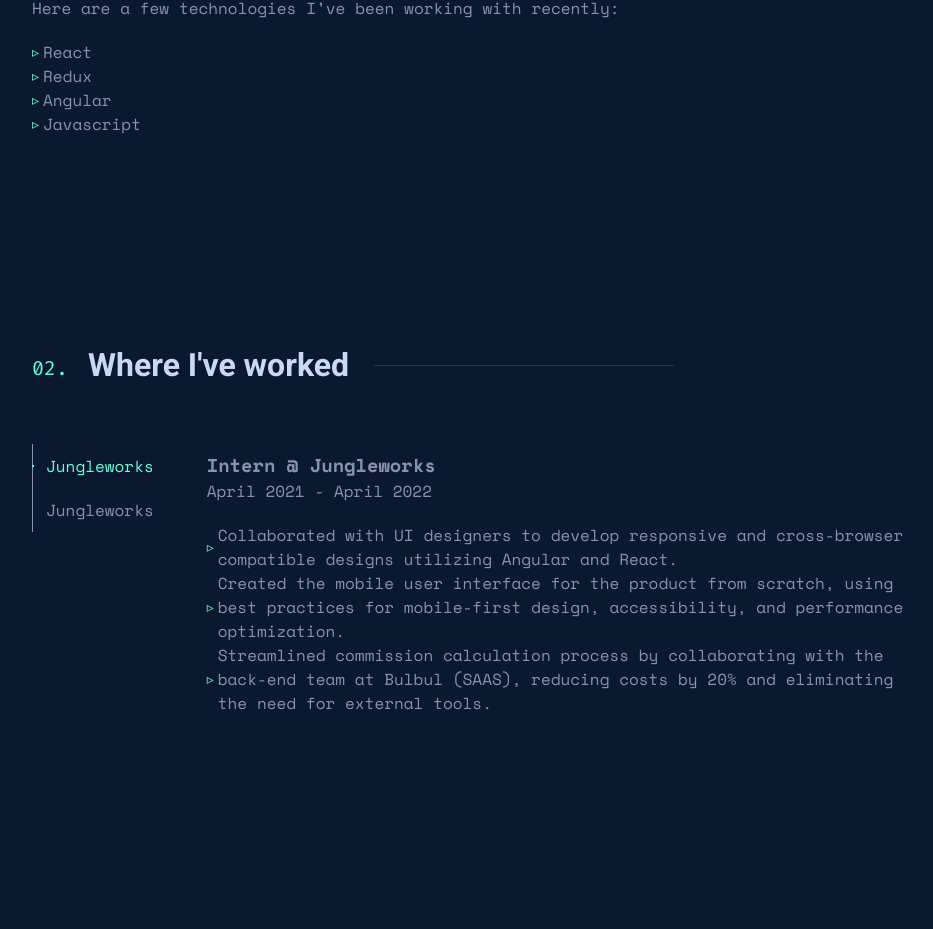
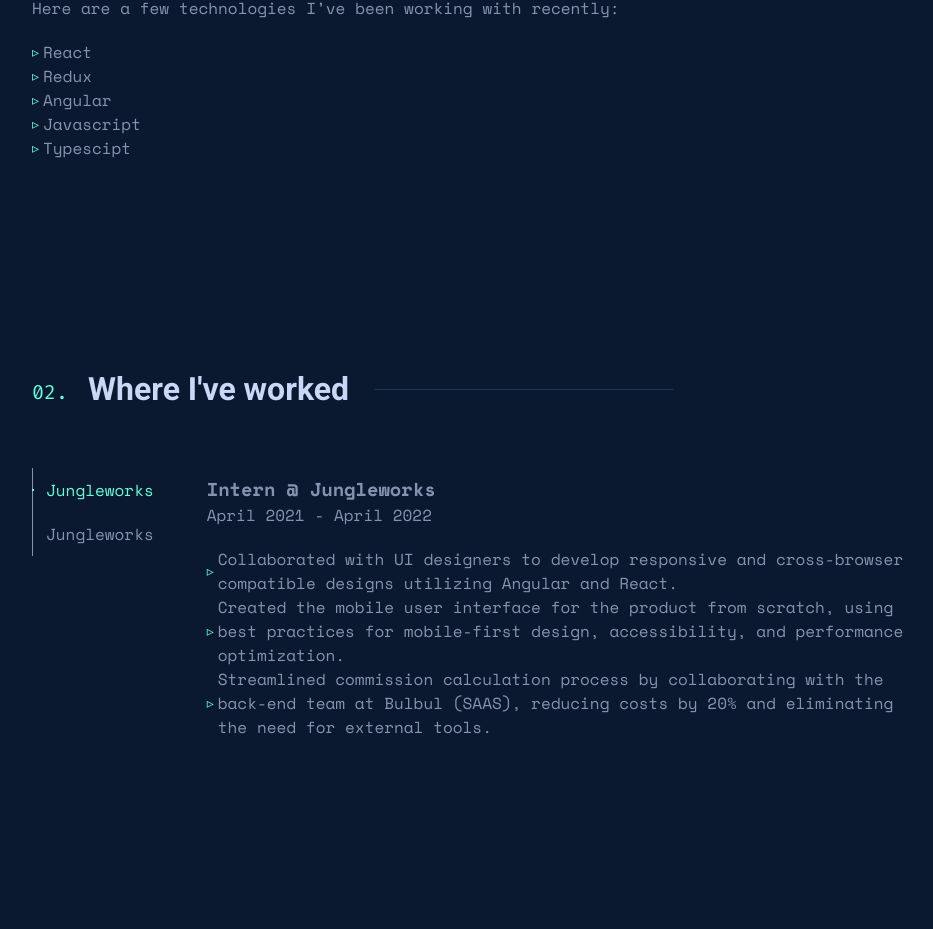
Before and after one commit to Css-Wizard98/portfolio, a React (Create React App) app: page / in a window 1280 px wide. Shown: the part 1380-2309 px from the top of the page, without its empty margins (158-1091 px from the left). Built offline with nearby package versions, Linux system fonts and the light colour scheme.

Commit message:
resume url changed

```diff
--- a/src/compoenent/profile.jsx
+++ b/src/compoenent/profile.jsx
@@ -133,7 +133,7 @@ const Profile = (props) => {
                 <div className={classes.fadeup} style={{ animationDelay: '1.1s' }}><h1 className={classes.heading1}>Ashish Jha.</h1></div>
                 <div className={classes.fadeup} style={{ animationDelay: '1.2s' }}><h1 style={{ color: '#8892b0' }} className={classes.heading1}>I build things for the web.</h1></div>
                 <div className={classes.fadeup} style={{ animationDelay: '1.3s' }}><p className={classes.about}>I'm a front-end developer passionate about creating beautiful and functional websites. Explore my portfolio to see some of my latest work and feel free to get in touch.</p></div>
-                <div className={classes.fadeup} style={{ animationDelay: '1.4s' }}><a href="https://drive.google.com/file/d/1xqKKHWmomPxLErwQGzQAdP8F3bsYsqEG/view?usp=sharing" target="_blank">Resume</a></div>
+                <div className={classes.fadeup} style={{ animationDelay: '1.4s' }}><a href="https://drive.google.com/file/d/1iW29F6if9oBqyRPPFxVRGcdOycdTM8-5/view?usp=sharing" target="_blank">Resume</a></div>
             </div>
         </section>
         <section id="about" className={classes.PersonalInfo}>
@@ -154,6 +154,7 @@ const Profile = (props) => {
                                 <li>Redux</li>
                                 <li>Angular</li>
                                 <li>Javascript</li>
+                                <li>Typescipt</li>
                             </ul>
                         </div>
                     </div>
```
